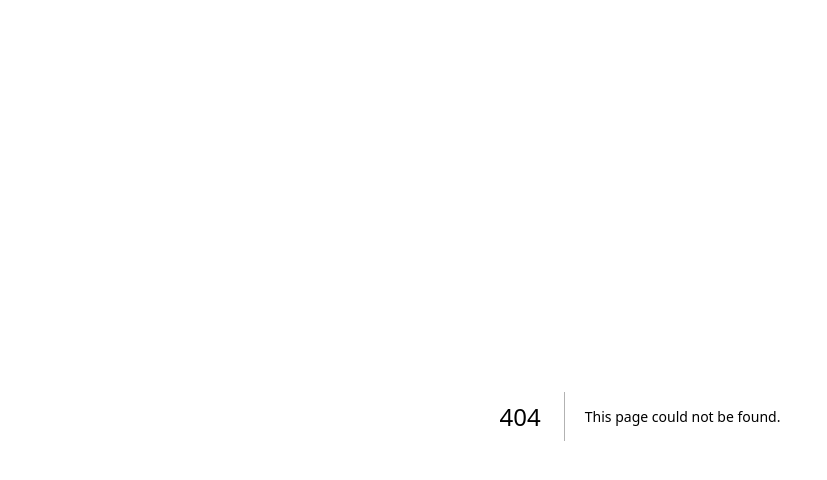
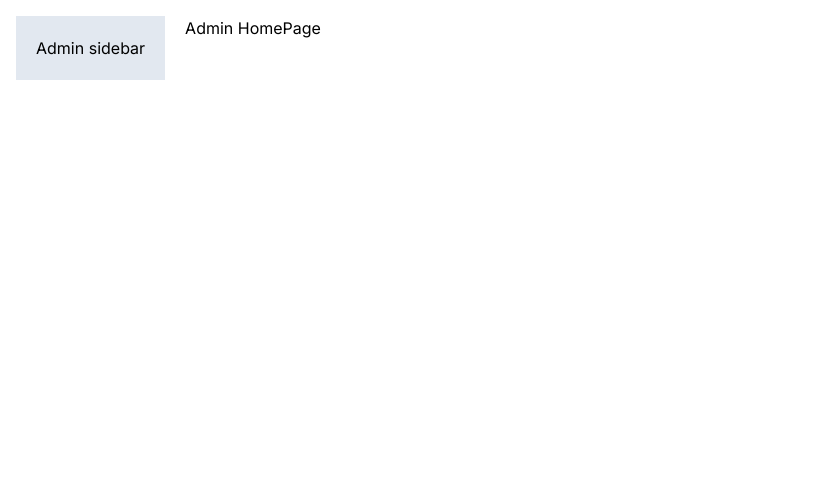
Before and after one commit to jfcv/next-app, a Next.js app: page /admin in a window 1280 px wide. Before the commit this address had no page. Shown: the top 480 px of the page, without its empty margins (0-827 px from the left). Built offline with nearby package versions, Linux system fonts and the light colour scheme.

Commit message:
Add Admin HomePage. Add Admin layout.

```diff
--- /dev/null
+++ b/app/admin/layout.tsx
@@ -0,0 +1,16 @@
+import React, { ReactNode } from 'react'
+
+interface Props {
+    children: ReactNode;
+}
+
+const AdminLayout = ({ children }: Props) => {
+  return (
+    <div className='flex'>
+        <aside className='bg-slate-200 p-5 mr-5'>Admin sidebar</aside>
+        <>{children}</>
+    </div>
+  )
+}
+
+export default AdminLayout
--- /dev/null
+++ b/app/admin/page.tsx
@@ -0,0 +1,9 @@
+import React from 'react'
+
+const AdminHomePage = () => {
+  return (
+    <div>Admin HomePage</div>
+  )
+}
+
+export default AdminHomePage
```
